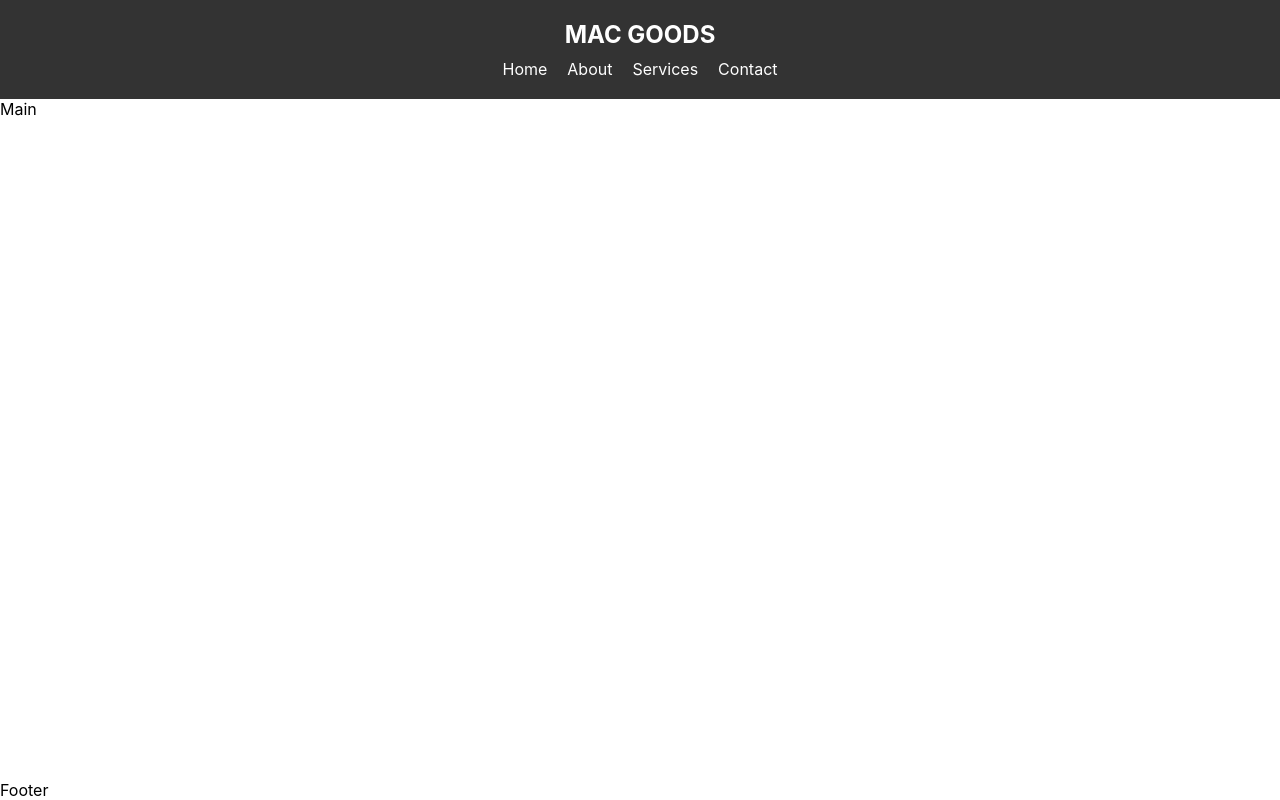
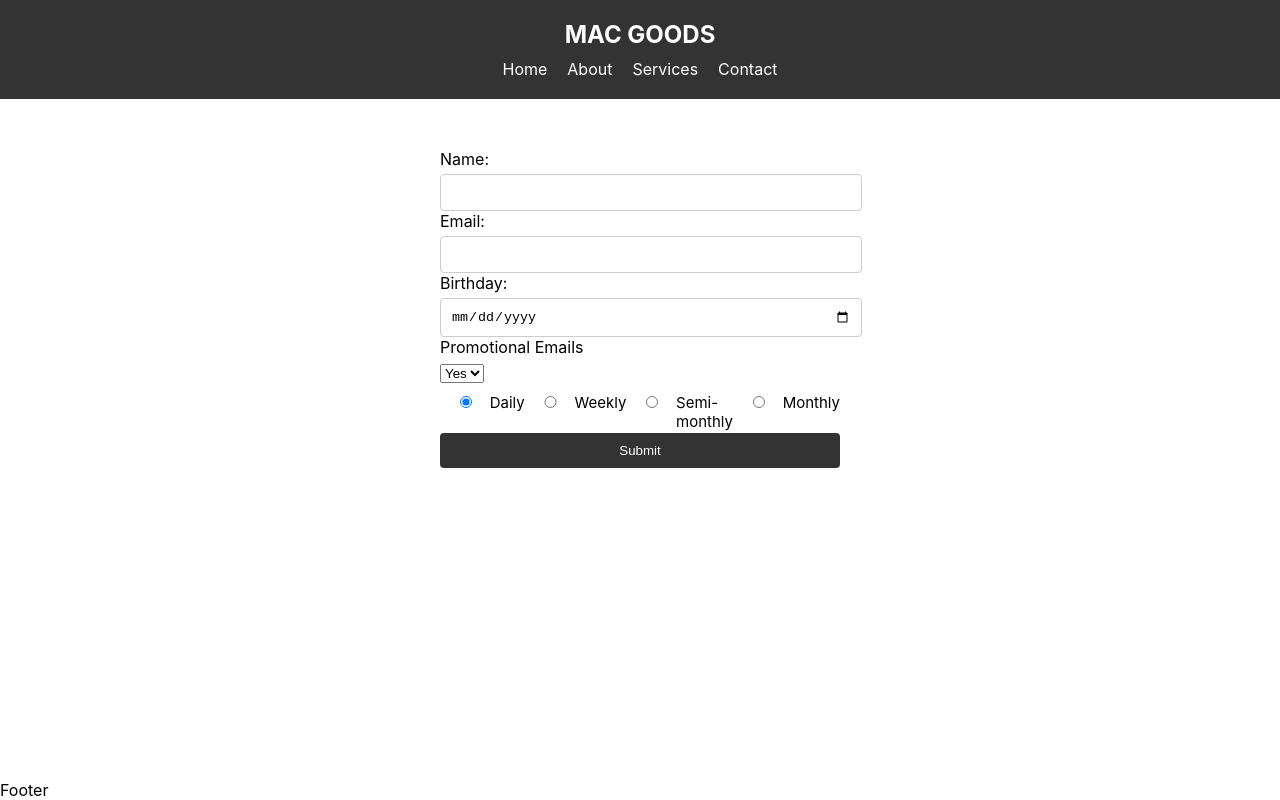
Before and after one commit to McGuire00/fullstack-project, a React (Create React App) app in the folder intsureview_fe/: page / in a window 1280 px wide. Built offline with nearby package versions, Linux system fonts and the light colour scheme.

Commit message:
Abstracted form out into own component

```diff
--- /dev/null
+++ b/intsureview_fe/src/Components/Form/Form.css
@@ -0,0 +1,49 @@
+.main {
+  display: flex;
+  flex-direction: column;
+  align-items: center;
+}
+
+.form {
+  width: 100%;
+  max-width: 400px;
+  margin-top: 50px;
+  /*background-color: blue;*/
+}
+
+.form-fields {
+  margin-bottom: 15px;
+}
+
+label {
+  display: block;
+  margin-bottom: 5px;
+}
+
+input,
+textarea {
+  width: 100%;
+  padding: 10px;
+  border: 1px solid #ccc;
+  border-radius: 4px;
+}
+
+.radio {
+  display: flex;
+  flex-direction: row;
+  height: 15px;
+  font-size: 15px;
+  margin-bottom: 25px;
+  margin-top: 10px;
+
+}
+
+button[type="submit"] {
+  width: 100%;
+  padding: 10px;
+  background-color: #333;
+  color: #fff;
+  border: none;
+  border-radius: 4px;
+  cursor: pointer;
+}
--- /dev/null
+++ b/intsureview_fe/src/Components/Form/Form.js
@@ -0,0 +1,125 @@
+import "./Form.css";
+import { useState } from "react";
+
+function Form() {
+  const [name, setName] = useState("");
+  const [email, setEmail] = useState("");
+  const [birthday, setBirthday] = useState("");
+  const [emailFrequency, setEmailFrequency] = useState("DAILY");
+  const [promotionalEmail, setPromotionalEmail] = useState("True");
+
+  const handleSubmit = async (e) => {
+    e.preventDefault();
+    const requestOptions = {
+      method: "POST",
+      headers: { "Content-Type": "application/json" },
+      body: JSON.stringify({
+        name: name,
+        email: email,
+        birthday: birthday,
+        receive_promotional_emails: promotionalEmail,
+        frequency_of_emails: emailFrequency,
+      }),
+    };
+
+    return fetch(
+      "http://localhost:8000/api/v1/newsletters/recipients/",
+      requestOptions
+    )
+      .then((response) => {
+        return response.json();
+      })
+      .catch((error) => {
+        console.log(error);
+      });
+  };
+
+  function handleFrequencyChange(e) {
+    setEmailFrequency(e.target.value);
+  }
+  return (
+    <>
+      <form className="form" onSubmit={handleSubmit}>
+        {/*<Form/>*/}
+        <div className="form-fields">
+          <label>Name: </label>
+          <input
+            type="text"
+            id="name"
+            name="name"
+            value={name}
+            onChange={(e) => setName(e.target.value)}
+          ></input>
+          <label>Email: </label>
+          <input
+            type="text"
+            id="email"
+            name="email"
+            value={email}
+            onChange={(e) => setEmail(e.target.value)}
+          ></input>
+          <label>Birthday: </label>
+          <input
+            type="date"
+            id="birthday"
+            name="birthday"
+            value={birthday}
+            onChange={(e) => setBirthday(e.target.value)}
+            max="2040-12-31"
+          ></input>
+          <label>Promotional Emails </label>
+          <select
+            name="promo-email"
+            id="promo-email"
+            value={promotionalEmail}
+            onChange={(e) => setPromotionalEmail(e.target.value)}
+          >
+            <option value="True" selected="selected">
+              Yes
+            </option>
+            <option value="False">No</option>
+          </select>
+
+          <div className="radio">
+            <input
+              type="radio"
+              value="DAILY"
+              name="frequency"
+              onChange={handleFrequencyChange}
+              defaultChecked={true}
+            />{" "}
+            Daily
+            <input
+              type="radio"
+              value="WEEKLY"
+              name="frequency"
+              onChange={handleFrequencyChange}
+            />{" "}
+            Weekly
+            <input
+              type="radio"
+              value="SEMI-MONTHLY"
+              name="frequency"
+              onChange={handleFrequencyChange}
+            />
+            Semi-monthly
+            <input
+              type="radio"
+              value="MONTHLY"
+              name="frequency"
+              onChange={handleFrequencyChange}
+            />{" "}
+            Monthly
+          </div>
+
+          {/*<input type="text" id="promo-email" name="promo-email"></input>*/}
+        </div>
+        <button className="submit-button" type="submit">
+          Submit
+        </button>
+      </form>
+    </>
+  );
+}
+
+export default Form;
--- a/intsureview_fe/src/Components/Main/Main.js
+++ b/intsureview_fe/src/Components/Main/Main.js
@@ -1,9 +1,11 @@
-import './Main.css';
+import "./Main.css";
+import { useState } from "react";
 
+import Form from "../Form/Form";
 function Main() {
   return (
     <div className="main">
-      Main
+      <Form />
     </div>
   );
 }
```
Also changed, not shown: intsureview_fe/src/Components/Main/Main.css (+68 -0 lines).
